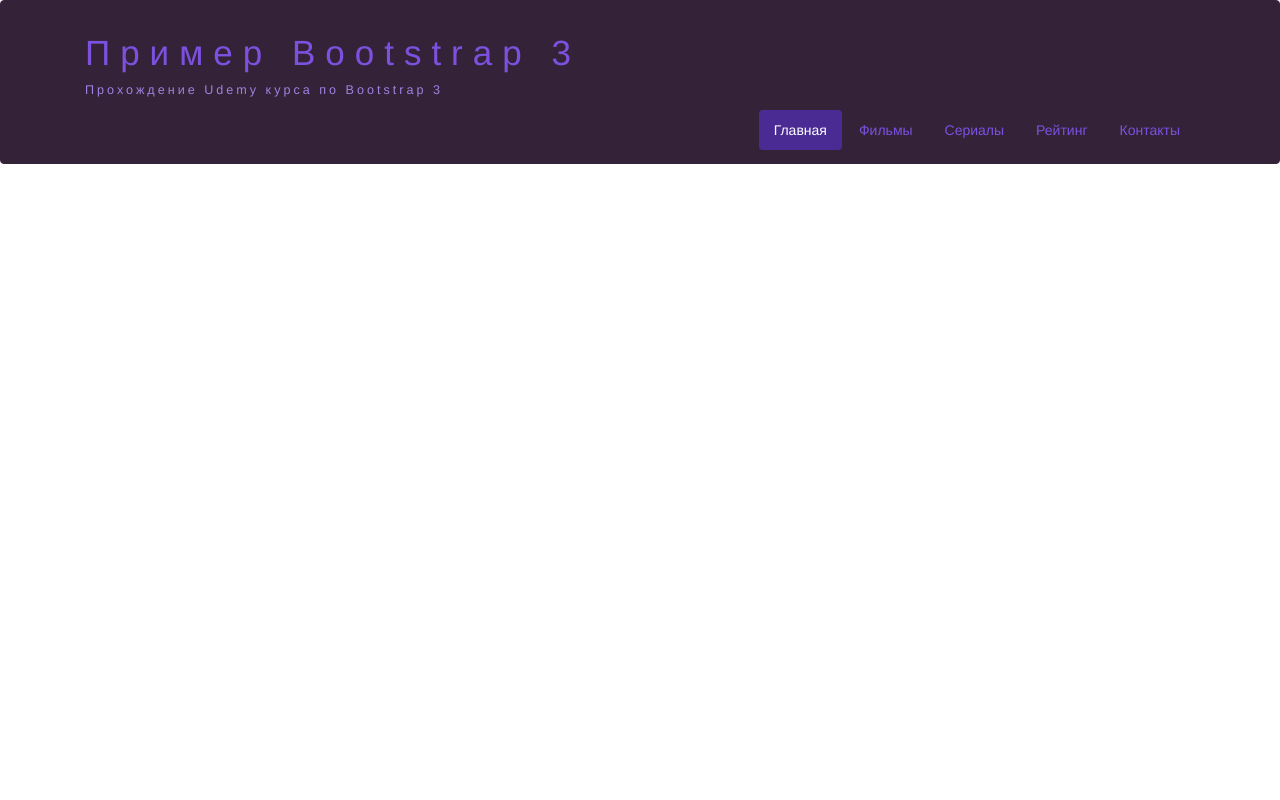
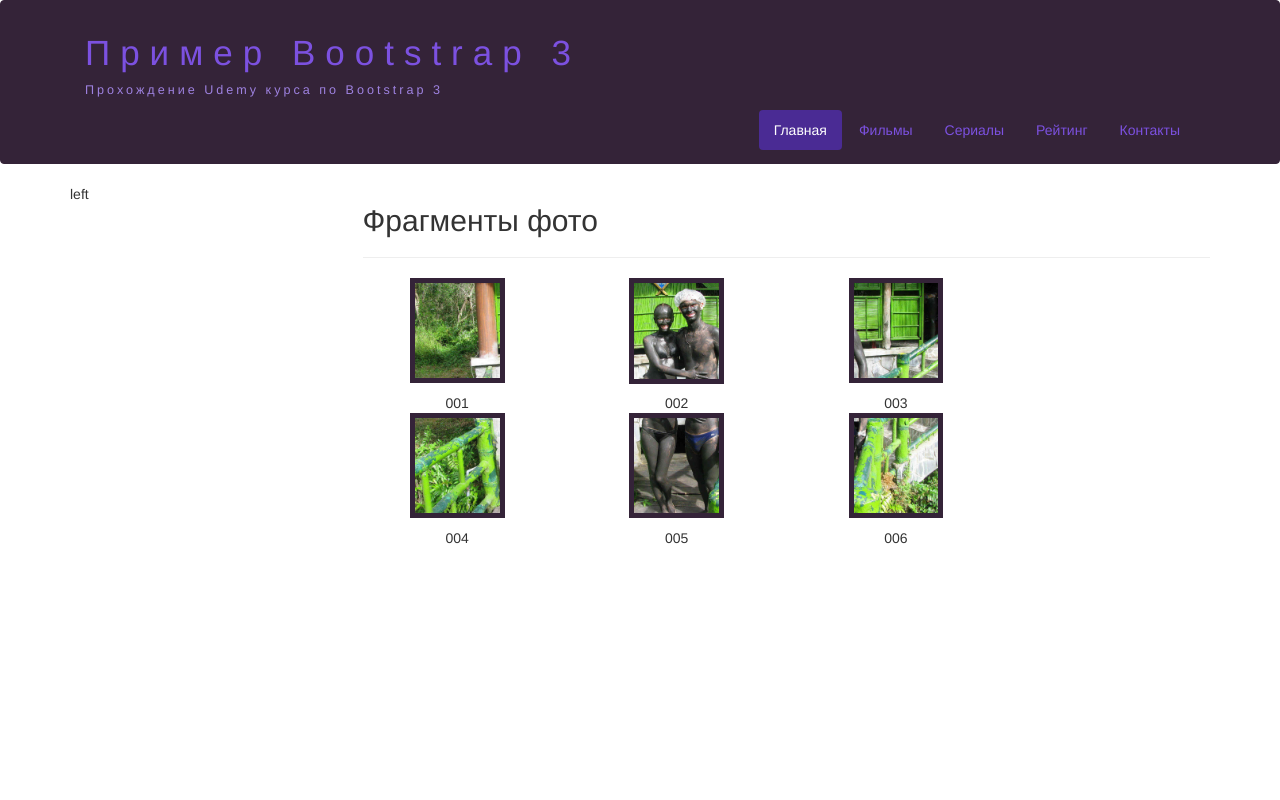
Before and after one commit to koshmarik/bootstrap3-course, a plain HTML site: page index.html in a window 1280 px wide. Shown: the top 800 px of the page. Drawn offline with nearby package versions, Linux system fonts and the light colour scheme.

Commit message:
add random content

```diff
--- a/assets/css/style.css
+++ b/assets/css/style.css
@@ -78,3 +78,13 @@ footer {
 footer>a:hover {
 	color: #fff;
 }
+
+.fragment-block img {
+	width: 50%;
+	margin-bottom: 5%;
+	border: solid 5px #342338;
+}
+
+.fragment-block {
+	text-align: center;
+}
--- a/index.html
+++ b/index.html
@@ -62,11 +62,41 @@
     <div class="wrapper">
     	<div class="container">
     		<div class="row">
-    			<div class="col-lg-9">
+    			<div class="col-lg-9 col-lg-push-3">
+    				<h2>Фрагменты фото</h2>
+    				<hr>
+    				<div class="row">
+    					<div class="fragment-block col-lg-3 col-md-3 col-sm-3 col-xs-6">
+    						<img src="assets/img/image_part_001.jpg" alt="001">
+    						<div class="fragment-label">001</div>
+    					</div>
+    					<div class="fragment-block col-lg-3 col-md-3 col-sm-3 col-xs-6">
+    						<img src="assets/img/image_part_002.jpg" alt="002">
+    						<div class="fragment-label">002</div>
+    					</div>
+    					<div class="fragment-block col-lg-3 col-md-3 col-sm-3 col-xs-6">
+    						<img src="assets/img/image_part_003.jpg" alt="003">
+    						<div class="fragment-label">003</div>
+    					</div>
+    				</div>
 
+					<div class="row">
+    					<div class="fragment-block col-lg-3 col-md-3 col-sm-3 col-xs-6">
+    						<img src="assets/img/image_part_004.jpg" alt="004">
+    						<div class="fragment-label">004</div>
+    					</div>
+    					<div class="fragment-block col-lg-3 col-md-3 col-sm-3 col-xs-6">
+    						<img src="assets/img/image_part_005.jpg" alt="005">
+    						<div class="fragment-label">005</div>
+    					</div>
+    					<div class="fragment-block col-lg-3 col-md-3 col-sm-3 col-xs-6">
+    						<img src="assets/img/image_part_006.jpg" alt="006  ">
+    						<div class="fragment-label">006</div>
+    					</div>
+    				</div>
     			</div>
-    			<div class="col-lg-3">
-
+    			<div class="col-lg-3 col-lg-pull-9">
+    				left
     			</div>
     			<div class="clear"></div>
     		</div>
```
Also changed, not shown: assets/img/image_part_001.jpg (added), assets/img/image_part_002.jpg (added), assets/img/image_part_003.jpg (added), assets/img/image_part_004.jpg (added), assets/img/image_part_005.jpg (added), assets/img/image_part_006.jpg (added).
